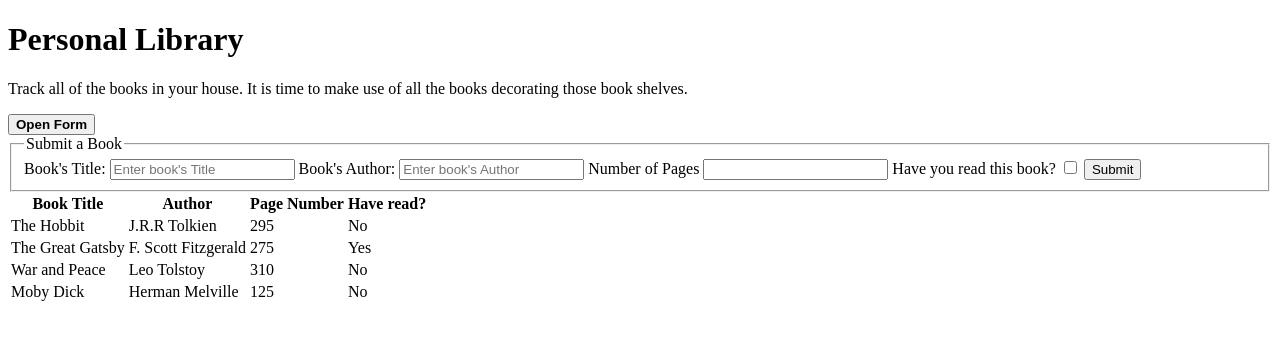
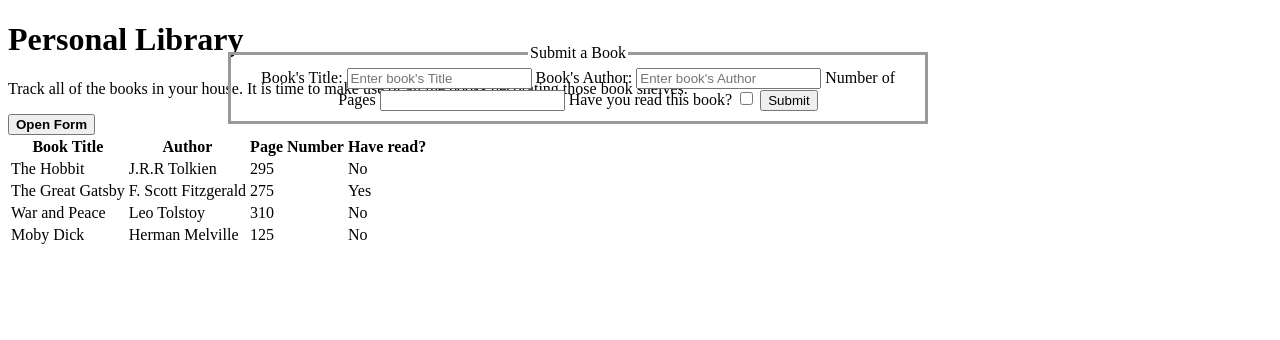
Before and after one commit to L-Bauer/odin_library, a plain HTML site: page index.html in a window 1280 px wide. Both pictures are taken after a click on the button "Open Form". Drawn offline with Linux system fonts and the light colour scheme.

Commit message:
Create a button to bring up popup

```diff
--- a/app.js
+++ b/app.js
@@ -36,7 +36,7 @@ function deleteBookToLibrary() {
 
 function openForm() {
   console.log("Hello");
-  // document.getElementById("popupForm").style.display = "block";
+  document.getElementById("popupForm").style.display = "block";
 }
 
 function displayLibrary() {
--- a/index.html
+++ b/index.html
@@ -17,8 +17,9 @@
       <div class="openBtn">
         <button class="openButton"><strong>Open Form</strong></button>
       </div>
-       <fieldset id="submit_book">
-        <legend>Submit a Book</legend>
+      <div class="addNewPopup">
+        <fieldset class="formPopup" id="popupForm">
+          <legend>Submit a Book</legend>
           <form>
             <label for="book_title">Book's Title:</label>
             <input type="text" id="book_title" placeholder="Enter book's Title" required>
@@ -34,7 +35,8 @@
 
             <button type="submit">Submit</button>
           </form>
-       </fieldset>
+        </fieldset>
+      </div>
        <table id="library_list">
           <thead>
             <th>Book Title</th>
--- a/style.css
+++ b/style.css
@@ -0,0 +1,17 @@
+
+
+.addNewPopup {
+  position: relative;
+  text-align: center;
+  width: 100%;
+}
+
+.formPopup {
+  display: none;
+  position: fixed;
+  left: 45%;
+  top: 5%;
+  transform: translate(-50%, 5%);
+  border: 3px solid #999999;
+  z-index: 9;
+}
```
